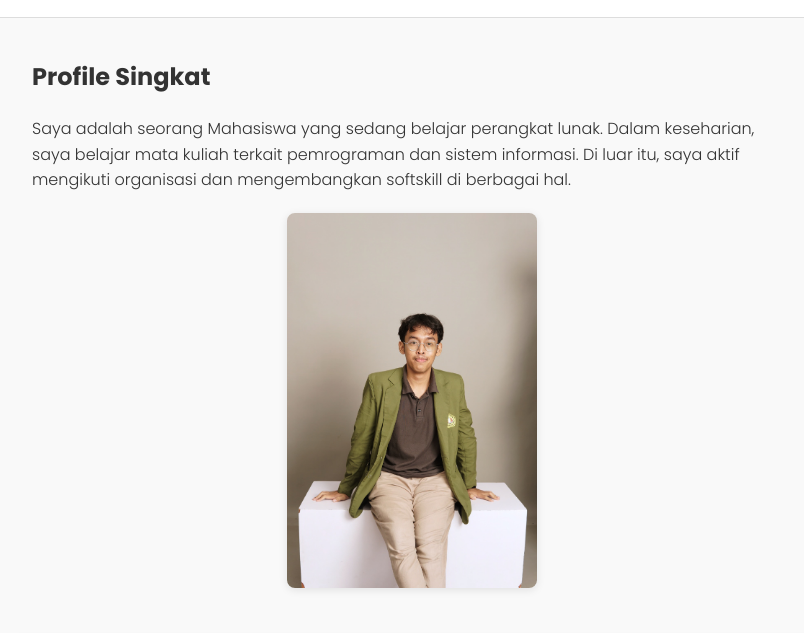
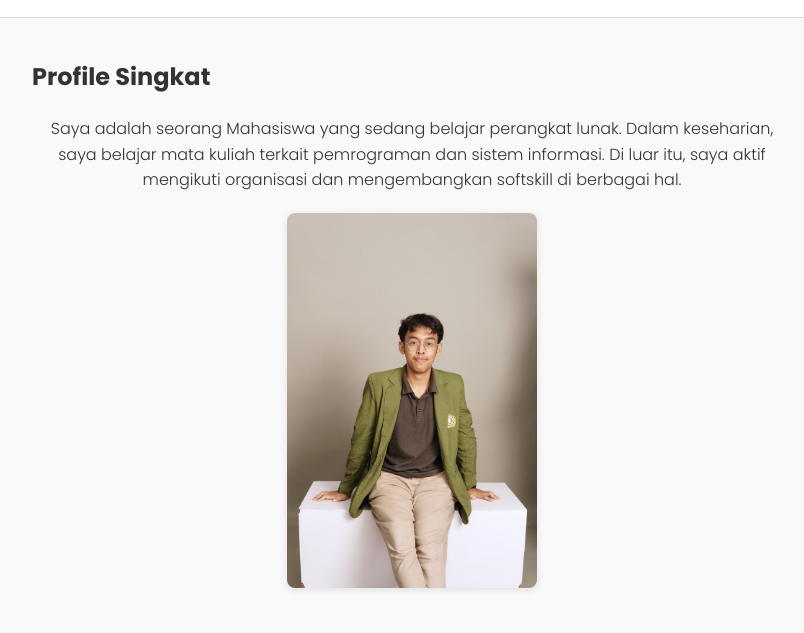
Before and after one commit to akudhandi/Tugas-Personal, a plain HTML site: page index.html in a window 1280 px wide. Shown: the part 110-743 px from the top of the page, without its empty margins (228-1032 px from the left). Drawn offline with Linux system fonts and the light colour scheme.

Commit message:
menambah design website

```diff
--- a/index.html
+++ b/index.html
@@ -133,13 +133,14 @@
     <!-- SECTION: PROFILE SINGKAT -->
     <section id="tentang">
       <h2>Profile Singkat</h2>
-      <p>
-        Saya adalah seorang Mahasiswa yang sedang belajar perangkat lunak. Dalam
-        keseharian, saya belajar mata kuliah terkait pemrograman dan sistem
-        informasi. Di luar itu, saya aktif mengikuti organisasi dan
-        mengembangkan softskill di berbagai hal.
-      </p>
       <div style="text-align: center">
+        <p>
+          Saya adalah seorang Mahasiswa yang sedang belajar perangkat lunak.
+          Dalam keseharian, saya belajar mata kuliah terkait pemrograman dan
+          sistem informasi. Di luar itu, saya aktif mengikuti organisasi dan
+          mengembangkan softskill di berbagai hal.
+        </p>
+
         <img src="foto gue.jpg" alt="Foto Gue" />
       </div>
     </section>
```
